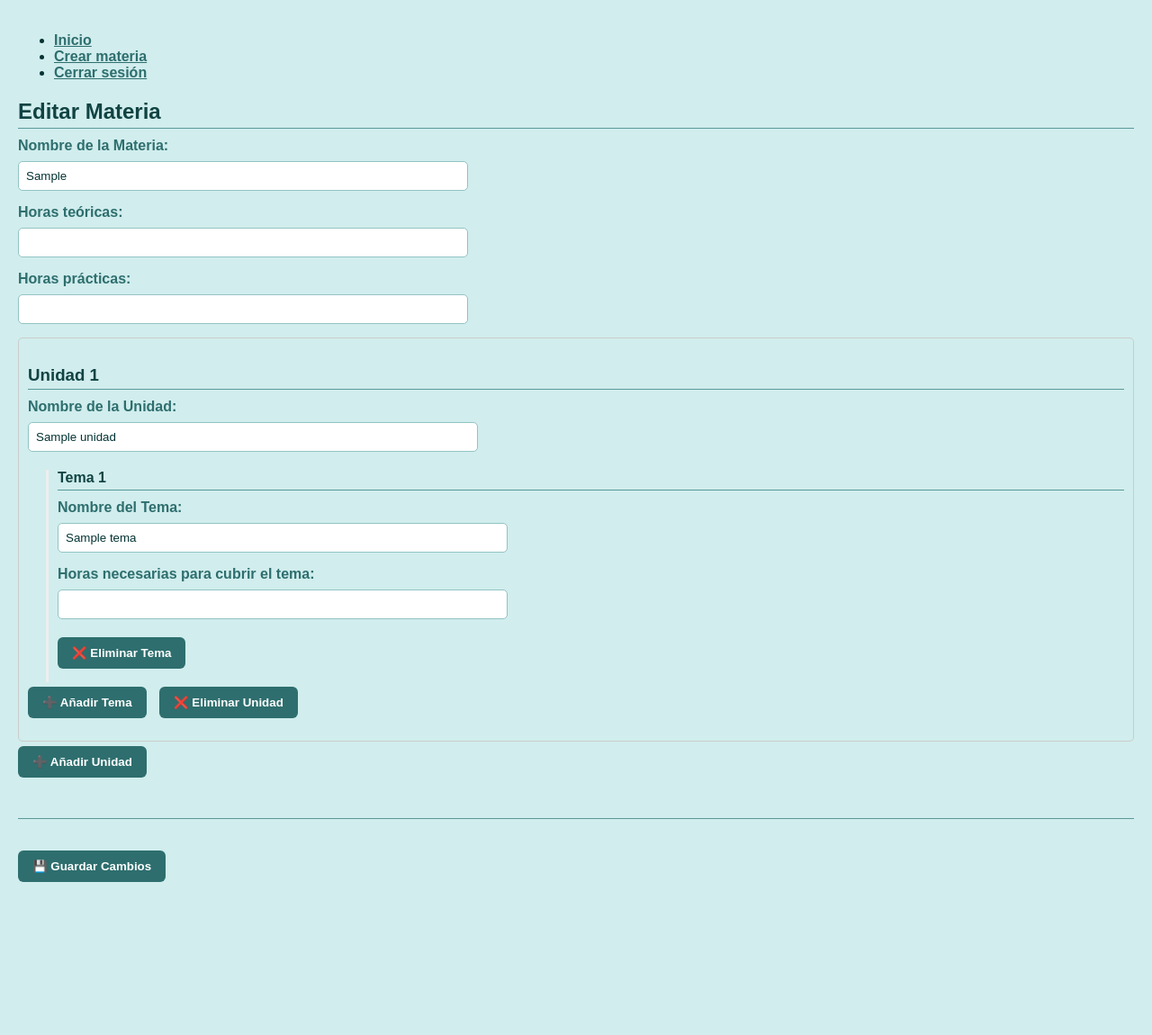
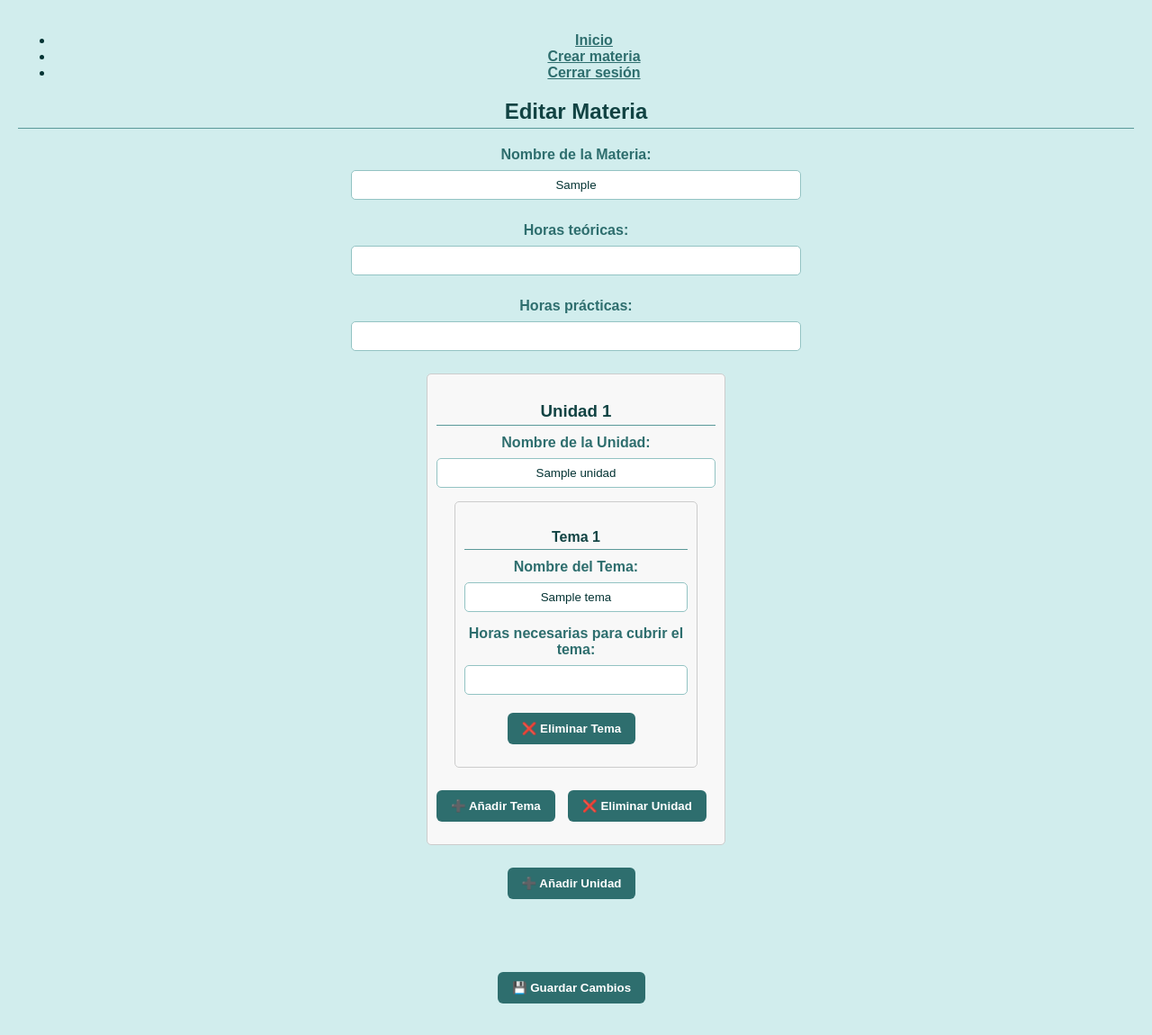
Before and after one commit to AlbertoItuarte/PW_Project, a PHP site: page /Pages/EditSubject.php?id=1 in a window 1280 px wide. Shown: the whole page at 90% size. Before the commit the page ends 980 px from the top, so only its background shows below. Run offline with PHP 8.4, Linux system fonts and the light colour scheme; the visitor is signed in with stand-in values (Sample User, id 1); tables that the repository leaves empty or names only in its code hold one stand-in row (values such as "Sample post").

Commit message:
HOME and PlanSubject edited

```diff
--- a/CSS/PlanSubject.css
+++ b/CSS/PlanSubject.css
@@ -1,15 +1,73 @@
- body { font-family: Arial, sans-serif; padding: 20px; }
+ body { font-family: Arial, sans-serif; padding: 20px; align-content: center; text-align: center; }
     .unidad-container {
       border: 1px solid #ccc;
       padding: 10px;
       margin-top: 10px;
       border-radius: 5px;
+      align-content: center;
+      text-align: center;
     }
     .tema-container {
-      margin-left: 20px;
+    border-left: 3px solid #eee;
+    padding-left: 10px;
+    margin-top: 10px;
+    margin-bottom: 10px;
+    background-color: #ffffff;
+    padding: 15px;
+    border-radius: 5px;
+    width: 80%;
+    max-width: 500px;
+    margin-left: auto;
+    margin-right: auto;
+    text-align: center;
+  }
+
+    input { margin: 5px 0; display: block; align-content: center; text-align: center; align-items: center; }
+
+    button { margin: 5px 5px 15px 0; }
+
+    .unidad-container,
+    .tema-container {
+      margin-bottom: 20px;
+      padding: 10px;
+      border: 1px solid #ccc;
+      background-color: #f8f8f8;
+      border-radius: 5px;
+      align-content: center;
+      text-align: center;
+    }
+    #btnEliminarUnidad,
+    #btnEliminarTema {
       margin-top: 10px;
-      border-left: 3px solid #eee;
-      padding-left: 10px;
+      background-color: #af1200;
+      color: white;
+      border: none;
+      padding: 6px 10px;
+      cursor: pointer;
+      border-radius: 4px;
+      padding: 10px 16px;
+      margin: 5px 10px 15px 0;
+      border-radius: 6px;
+      transition: background-color 0.3s;
+      font-weight: bold;
     }
-    input { margin: 5px 0; display: block; }
-    button { margin: 5px 5px 15px 0; }
+    form {
+    display: flex;
+    flex-direction: column;
+    align-items: center;
+    }
+
+    input[type="text"],
+    input[type="number"] {
+      width: 300px; /* puedes ajustar el ancho según necesites */
+      padding: 8px;
+      margin: 5px 0;
+      text-align: center;
+    }
+
+    .temaDiv{
+      display: flex;
+      flex-direction: column;
+      align-items: center;
+      margin-top: 10px;
+    }
--- a/Pages/Home.php
+++ b/Pages/Home.php
@@ -30,11 +30,7 @@ if (!isset($_SESSION['user_id'])) {
     </div>
     <div>
         <h1>Bienvenido, <?php echo htmlspecialchars($_SESSION['username']); ?>!</h1>
-        <p>Has iniciado sesión correctamente.</p>
-    </div>
-
-   <div>
-    <h2>Tus materias</h2>
+        <h2>Tus materias</h2>
     <?php
     // Consulta de materias
         require_once '../Config/dbConection.php';
```
Also changed, not shown: CSS/Home.css (+76 -7 lines), Pages/PlanSubject.php (+18 -10 lines).
